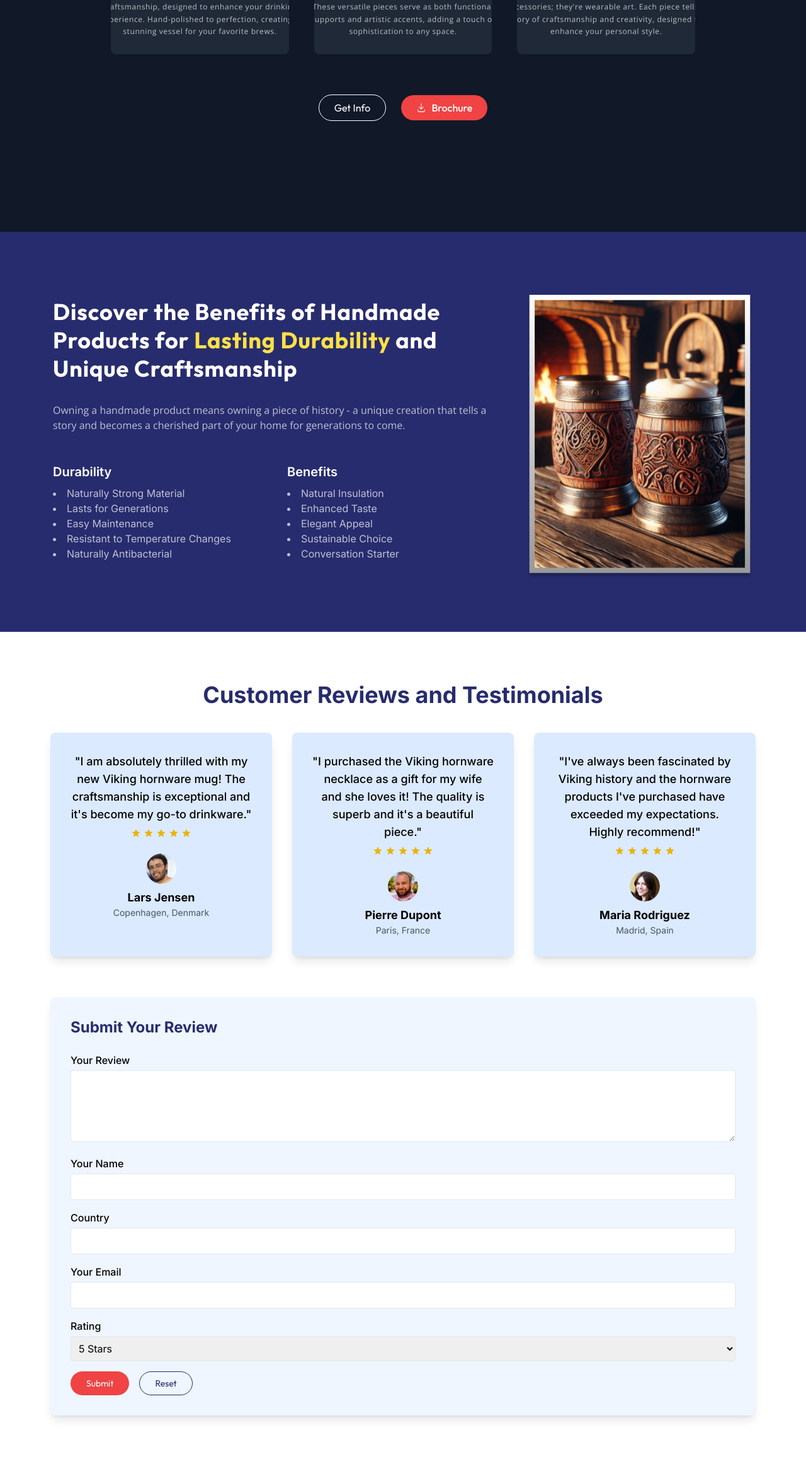
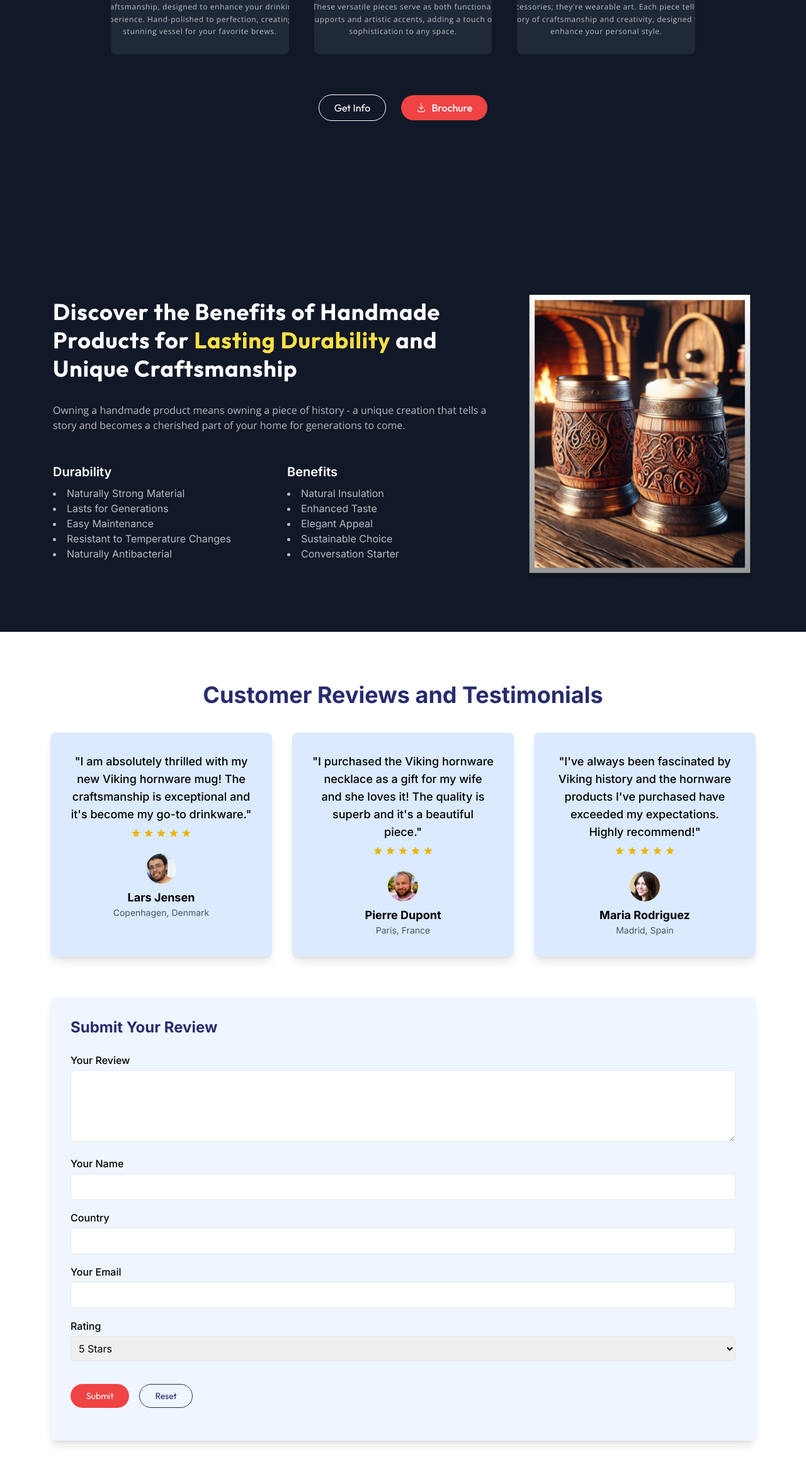
Before and after one commit to saadsalmany/Artwork-Maestro, a Next.js app: page / in a window 1280 px wide. Shown: the part 1881-4213 px from the top of the page at 63% size. Built offline with nearby package versions, Linux system fonts and the light colour scheme.

Commit message:
testinominal buttos spacing fixed

```diff
--- a/app/Components/BenefitSection.js
+++ b/app/Components/BenefitSection.js
@@ -3,7 +3,7 @@ import Image from 'next/image'
 
 function BenefitSection() {
   return (
-    <div className="bg-secondary-blue text-white py-16 px-4 tablet:px-8 desktop:px-16">
+    <div className="bg-gray-900 text-white py-16 px-4 tablet:px-8 desktop:px-16">
       <div className="max-w-6xl mx-auto mobile:p-5 mobile:pt-0">
         <div className="desktop:flex desktop:gap-8">
           <div className="desktop:w-2/3">
--- a/app/Components/Testimonial.js
+++ b/app/Components/Testimonial.js
@@ -87,7 +87,7 @@ const Testimonial = () => {
           ))}
         </div>
 
-        <div className="bg-blue-50 rounded-lg shadow-lg p-8">
+        <div className="bg-blue-50 rounded-lg shadow-lg p-8 h-[44rem] ">
           <h3 className="text-2xl font-bold text-secondary-blue mb-6">
             Submit Your Review
           </h3>
@@ -157,7 +157,7 @@ const Testimonial = () => {
                 name="rating"
                 value={newReview.rating}
                 onChange={handleInputChange}
-                className="w-full p-2 border rounded"
+                className="w-full p-2 border rounded mb-5 "
                 required
               >
                 {[1, 2, 3, 4, 5].map((num) => (
@@ -168,7 +168,7 @@ const Testimonial = () => {
               </select>
             </div>
 
-            <div className="flex justify-start space-x-4 ">
+            <div className="flex justify-start gap-4">
               <PrimaryBtn type="submit">Submit</PrimaryBtn>
               <SecondaryBtn
                 type="reset"
```
